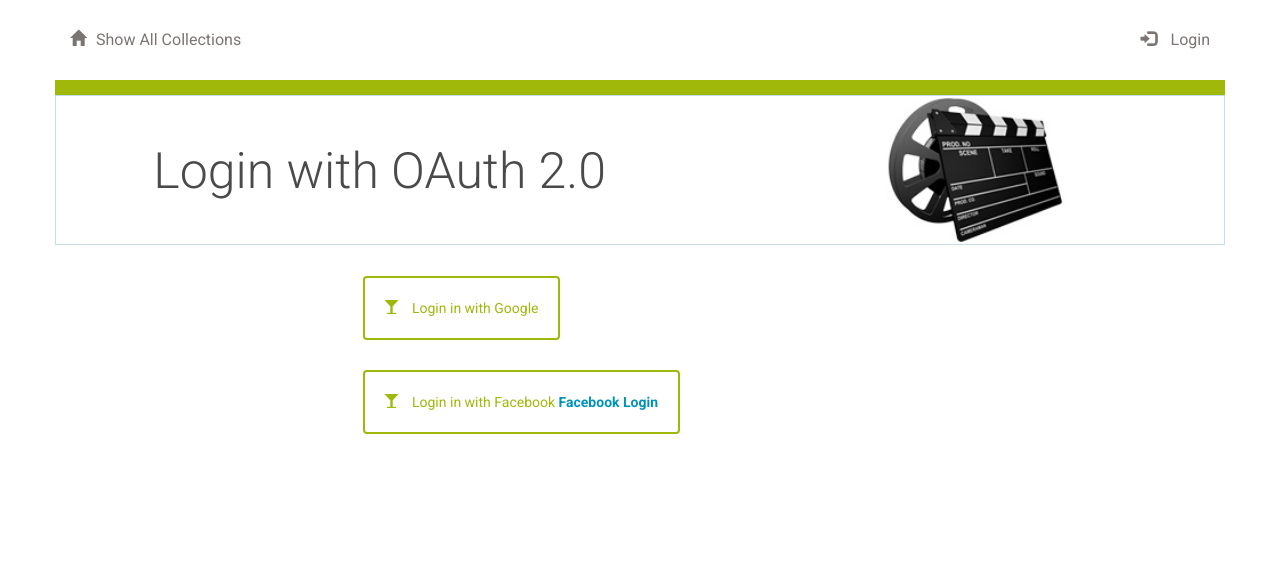
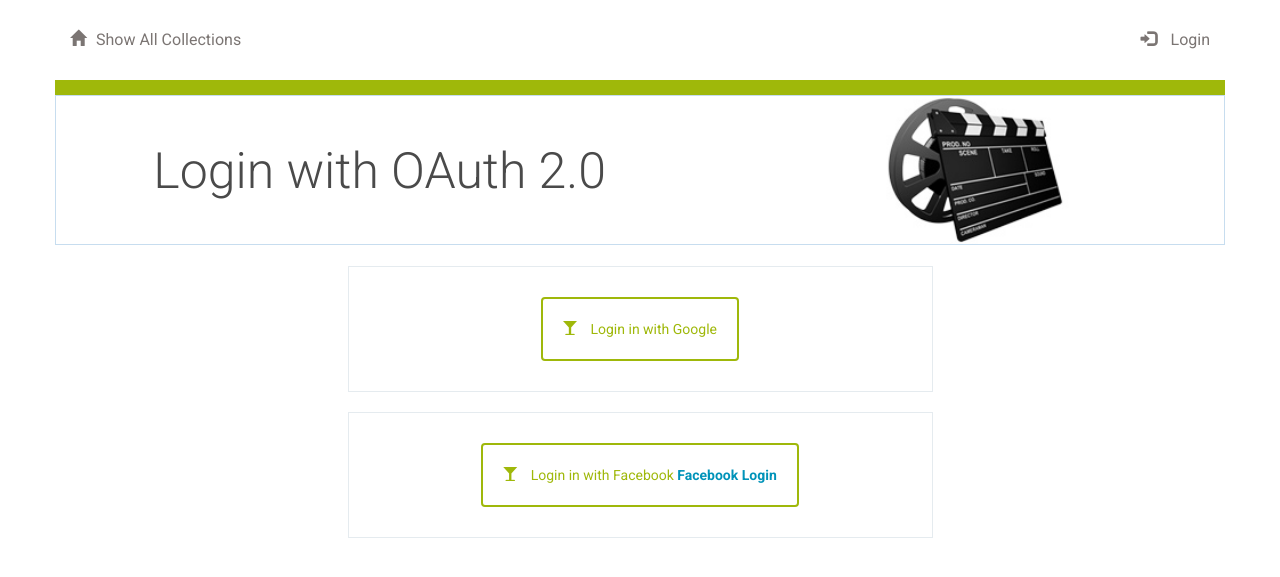
Before and after one commit to elnobun/Item-Catalog-Movie-Collection-App, a Flask app: page /login in a window 1280 px wide. Shown: the top 577 px of the page. Run offline with Flask 2, Linux system fonts and the light colour scheme; some libraries are stand-ins or nearby versions.

Commit message:
Login styling.

```diff
--- a/moviecollection/static/css/styles.css
+++ b/moviecollection/static/css/styles.css
@@ -200,3 +200,13 @@
 	text-align: center;
 
 }
+
+.login_entry {
+	text-align: center;
+}
+
+.login_border {
+	border: #e5ebef 1px solid;
+	margin-top: 20px;
+	padding-bottom: 30px;
+}
```
